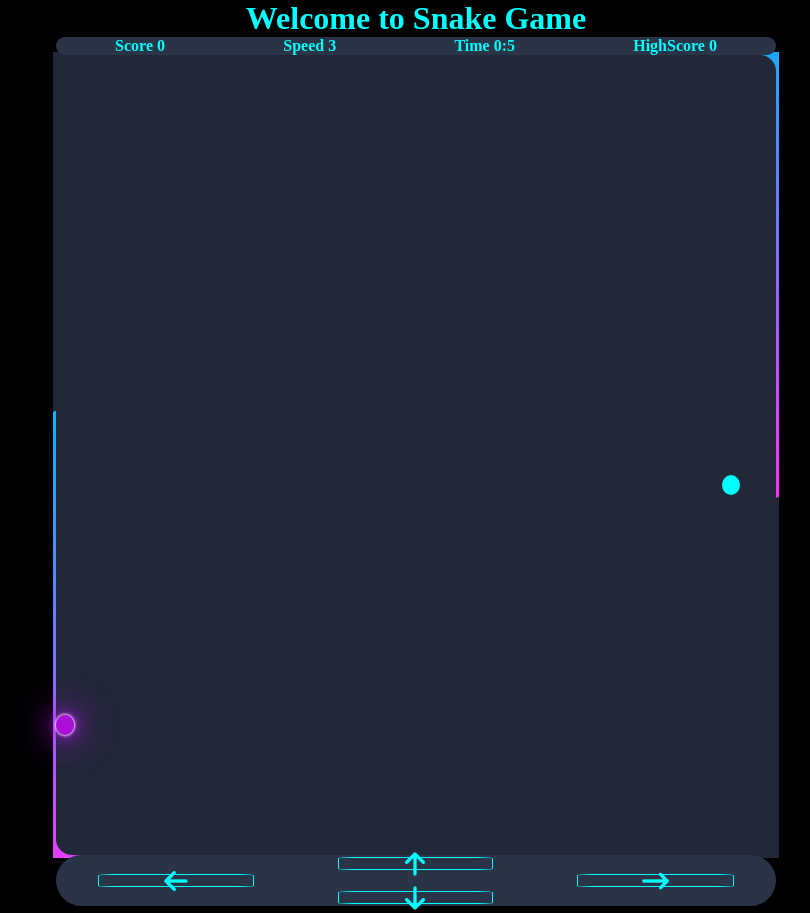
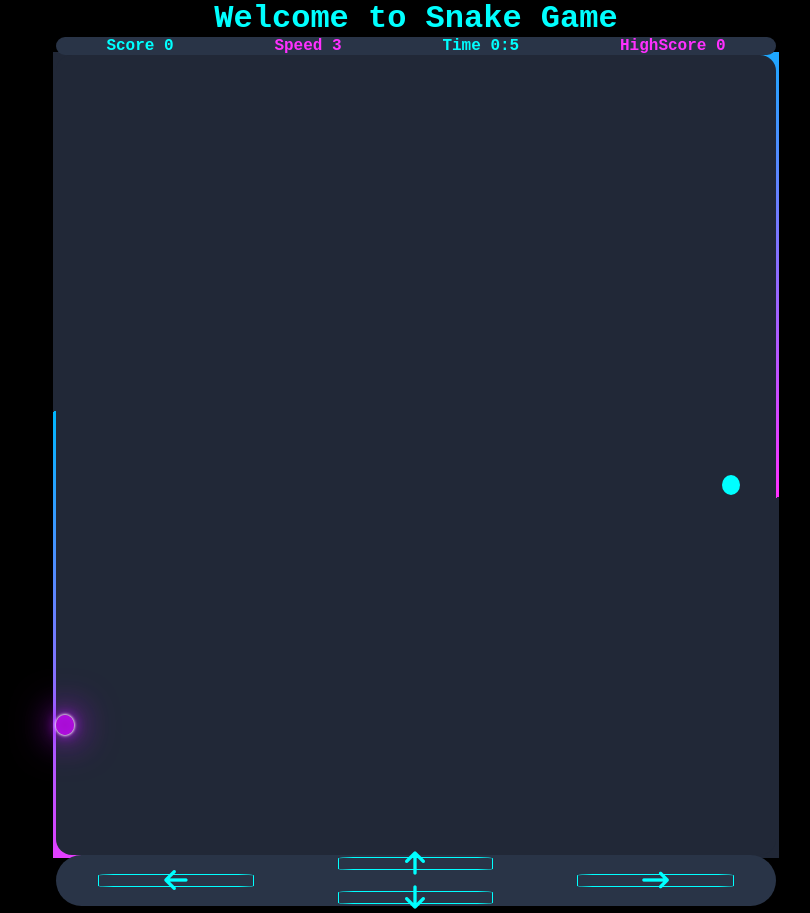
Before and after one commit to JayDevDixit/Snake-Game, a plain HTML site: page index.html in a window 1280 px wide. Shown: the whole page, without its empty margins (224-1034 px from the left). Drawn offline with Linux system fonts and the light colour scheme.

Commit message:
Update index.css

```diff
--- a/index.css
+++ b/index.css
@@ -10,6 +10,7 @@
 * {
   margin: 0;
   padding: 0;
+  font-family: 'Source Code Pro', monospace;
 }
 body {
   height: 100vh;
@@ -166,3 +167,6 @@ body {
   grid-row-start: 2;
   grid-column-start: 3;
 }
+#header #speed,#highscore{
+  color: rgb(255, 48, 255);
+}
```
